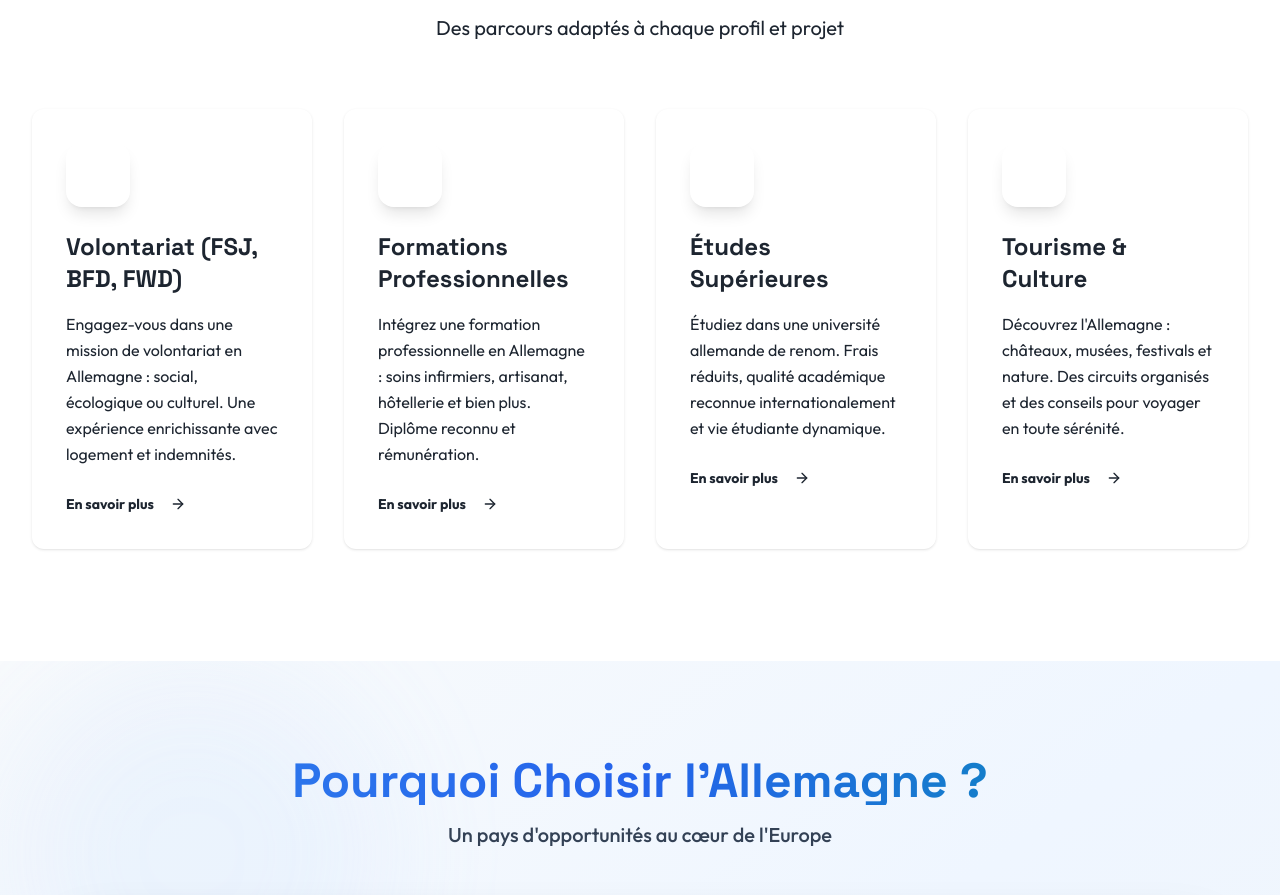
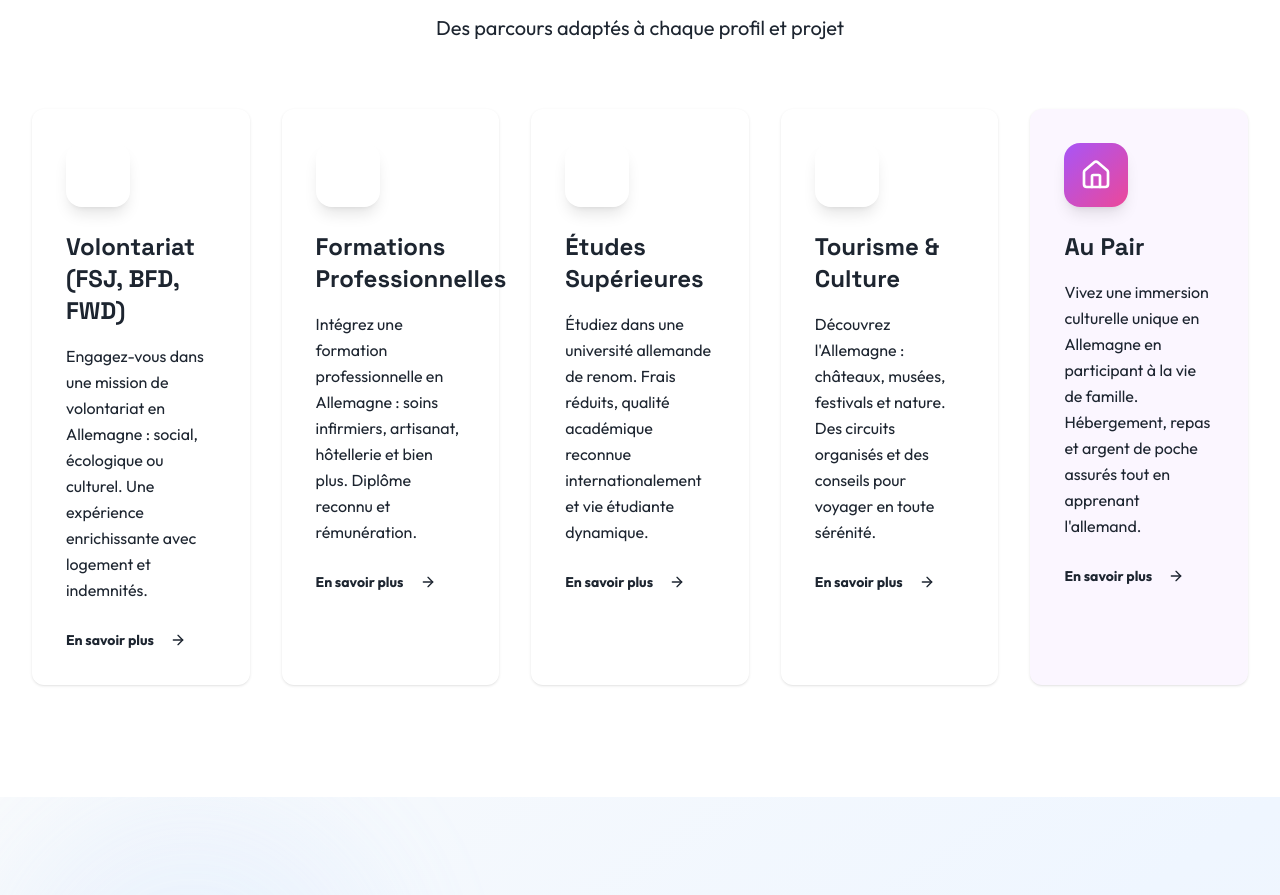
Before and after one commit to travelopportunities07-bot/sg-8e4f6c73-957d-4a3c-b09a-8411143d4db9-1790527538, a Next.js app: page / in a window 1280 px wide. Shown: the part 1223-2118 px from the top of the page. Built offline with nearby package versions, Linux system fonts and the light colour scheme.

Commit message:
feat(home): Add Au Pair service card with multi-language support

```diff
--- a/src/components/home/OpportunityTypes.tsx
+++ b/src/components/home/OpportunityTypes.tsx
@@ -1,7 +1,7 @@
 import { Card } from "@/components/ui/card";
 import { Button } from "@/components/ui/button";
 import Link from "next/link";
-import { Heart, Wrench, GraduationCap, Camera, ArrowRight } from "lucide-react";
+import { Heart, Wrench, GraduationCap, Camera, Home, ArrowRight } from "lucide-react";
 import { useLanguage } from "@/contexts/LanguageContext";
 
 export function OpportunityTypes() {
@@ -43,6 +43,15 @@ export function OpportunityTypes() {
       gradient: "from-sage-green to-emerald-500",
       bgColor: "bg-sage-green/5",
       iconBg: "bg-gradient-to-br from-sage-green to-emerald-500"
+    },
+    {
+      icon: Home,
+      titleKey: "opportunites.aupair.titre",
+      descKey: "opportunites.aupair.desc",
+      href: "/au-pair",
+      gradient: "from-purple-500 to-pink-500",
+      bgColor: "bg-purple-500/5",
+      iconBg: "bg-gradient-to-br from-purple-500 to-pink-500"
     }
   ];
 
@@ -63,7 +72,7 @@ export function OpportunityTypes() {
           </p>
         </div>
 
-        <div className="grid grid-cols-1 md:grid-cols-2 lg:grid-cols-4 gap-8">
+        <div className="grid grid-cols-1 md:grid-cols-2 lg:grid-cols-5 gap-8">
           {opportunities.map((opportunity, index) => (
             <Link href={opportunity.href} key={index}>
               <Card className={`h-full p-8 ${opportunity.bgColor} border-2 border-transparent hover:border-opacity-50 hover:shadow-2xl transition-all duration-300 hover:-translate-y-3 group cursor-pointer animate-fade-in`} style={{ animationDelay: `${index * 0.1}s` }}>
--- a/src/contexts/LanguageContext.tsx
+++ b/src/contexts/LanguageContext.tsx
@@ -44,6 +44,9 @@ const translations = {
 
     'opportunites.tourisme.titre': 'Tourisme & Culture',
     'opportunites.tourisme.desc': 'Découvrez l\'Allemagne : châteaux, musées, festivals et nature. Des circuits organisés et des conseils pour voyager en toute sérénité.',
+
+    'opportunites.aupair.titre': 'Au Pair',
+    'opportunites.aupair.desc': 'Vivez une immersion culturelle unique en Allemagne en participant à la vie de famille. Hébergement, repas et argent de poche assurés tout en apprenant l\'allemand.',
 
     'pourquoi.titre': 'Pourquoi Choisir l\'Allemagne ?',
     'pourquoi.soustitre': 'Un pays d\'opportunités au cœur de l\'Europe',
@@ -183,6 +186,9 @@ const translations = {
     'opportunites.tourisme.titre': 'Tourism & Culture',
     'opportunites.tourisme.desc': 'Discover Germany: castles, museums, festivals and nature. Organized tours and advice for peaceful travel.',
 
+    'opportunites.aupair.titre': 'Au Pair',
+    'opportunites.aupair.desc': 'Experience a unique cultural immersion in Germany by participating in family life. Accommodation, meals and pocket money provided while learning German.',
+
     'pourquoi.titre': 'Why Choose Germany?',
     'pourquoi.soustitre': 'A land of opportunities in the heart of Europe',
 
@@ -320,6 +326,9 @@ const translations = {
 
     'opportunites.tourisme.titre': 'Tourismus & Kultur',
     'opportunites.tourisme.desc': 'Entdecken Sie Deutschland: Schlösser, Museen, Festivals und Natur. Organisierte Touren und Tipps für sorgenfreies Reisen.',
+
+    'opportunites.aupair.titre': 'Au Pair',
+    'opportunites.aupair.desc': 'Erleben Sie ein einzigartiges kulturelles Eintauchen in Deutschland durch Teilnahme am Familienleben. Unterkunft, Verpflegung und Taschengeld werden bereitgestellt, während Sie Deutsch lernen.',
 
     'pourquoi.titre': 'Warum Deutschland Wählen?',
     'pourquoi.soustitre': 'Ein Land voller Möglichkeiten im Herzen Europas',
```
